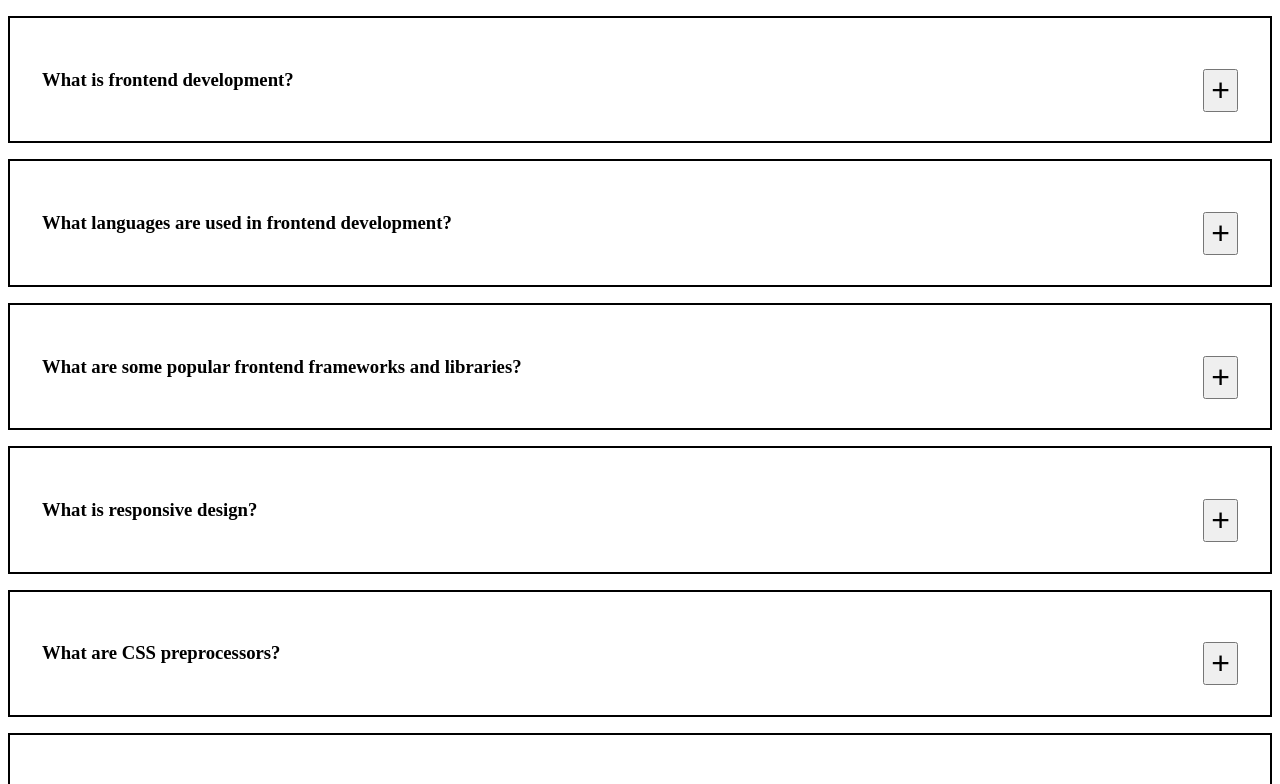
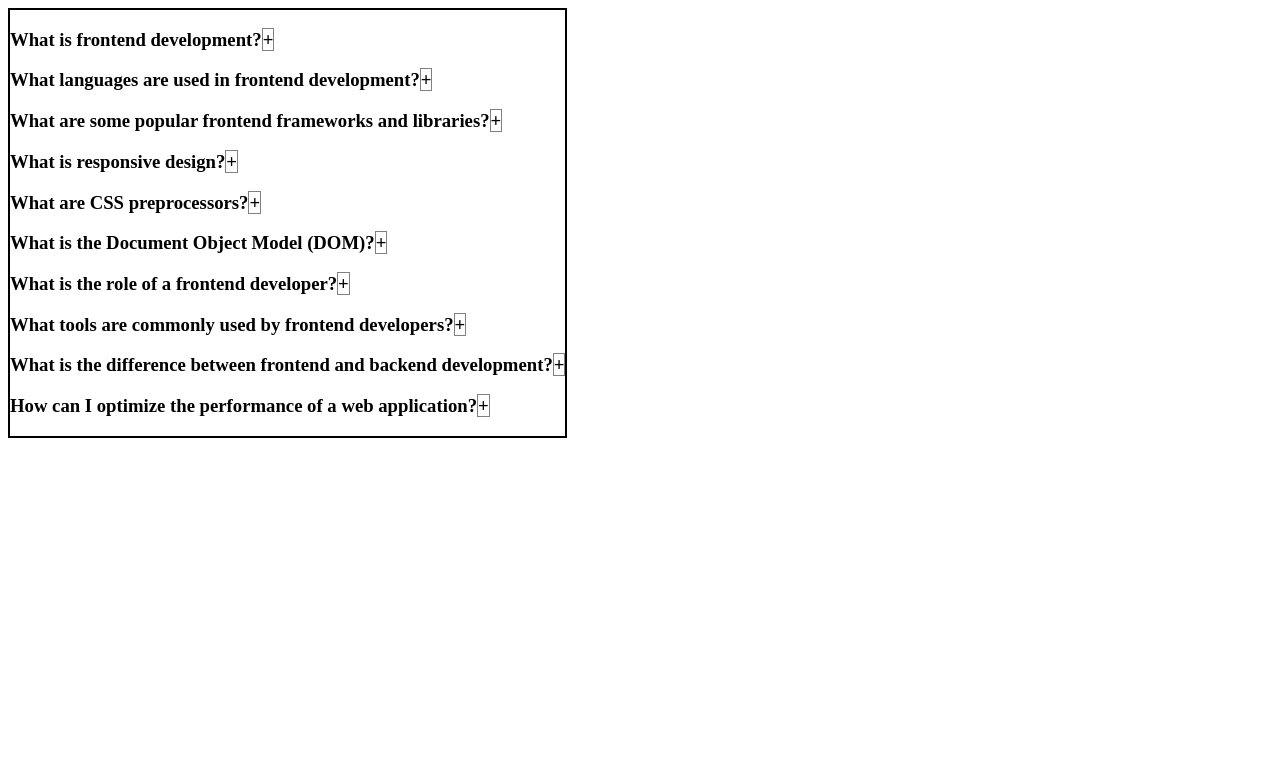
Before and after one commit to adarshjha-exe/ReactJS-Machine-Coding, a React (Vite) app: page / in a window 1280 px wide. Shown: the top 784 px of the page. Built offline with nearby package versions, Linux system fonts and the light colour scheme.

Commit message:
basic accordian

```diff
--- a/src/App.jsx
+++ b/src/App.jsx
@@ -1,9 +1,11 @@
-import AccordionParentContainer from './components/1-Accordion/AccordionParentContainer.jsx';
+// import AccordionParentContainer from './components/1-Accordion/AccordionParentContainer.jsx';
+import Faq from './components/2-FAQs/Faq.jsx';
+import data from '../utils/data.json';
 
 function App() {
   return (
     <>
-      <AccordionParentContainer />
+      <Faq qnaMainData={data} />
     </>
   );
 }
--- /dev/null
+++ b/src/components/2-FAQs/Faq.jsx
@@ -0,0 +1,12 @@
+import Qna from './Qna.jsx';
+
+const Faq = ({ qnaMainData }) => {
+  return (
+    <div className='outer-div'>
+      {qnaMainData.faqs.map((item) => {
+        return <Qna qnaData={item} />;
+      })}
+    </div>
+  );
+};
+export default Faq;
--- /dev/null
+++ b/src/components/2-FAQs/Qna.jsx
@@ -0,0 +1,23 @@
+import { useState } from 'react';
+import './styles.css';
+
+const Qna = ({ qnaData }) => {
+  const [toggle, setToggle] = useState(false);
+  return (
+    <div className='inner-div'>
+      <h3>
+        {qnaData?.question}
+        <span
+          onClick={() => {
+            setToggle(!toggle);
+          }}
+        >
+          +
+        </span>
+      </h3>
+      {toggle && <p>{qnaData.answer}</p>}
+    </div>
+  );
+};
+
+export default Qna;
--- /dev/null
+++ b/src/components/2-FAQs/styles.css
@@ -0,0 +1,10 @@
+.outer-div {
+  border: 2px solid black;
+  position: absolute;
+}
+
+.inner-div > h3 > span {
+  border: 1px solid grey;
+  position: relative;
+  right: 1 rem;
+}
```
